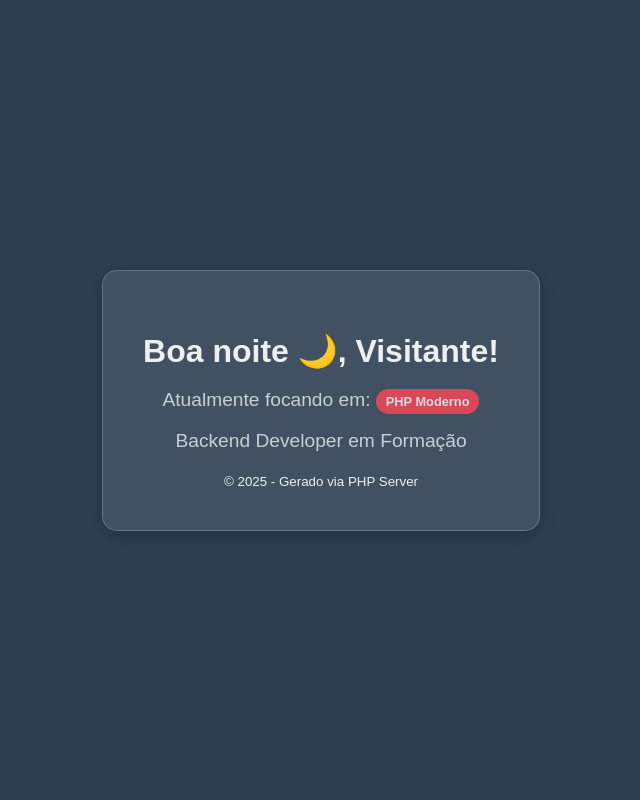
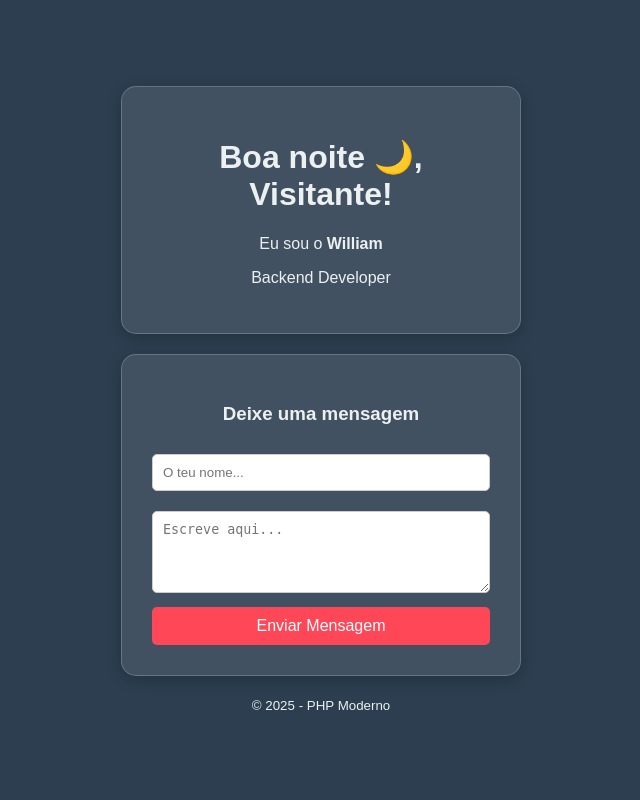
Before and after one commit to williampgdias/primeiro-site-php, a PHP site: page / in a window 1280 px wide. Shown: the whole page, without its empty margins (319-959 px from the left). Run offline with PHP 8.4, Linux system fonts and the light colour scheme.

Commit message:
feat: implementa formulário de contato funcional via método POST

```diff
--- a/index.php
+++ b/index.php
@@ -1,10 +1,8 @@
 <?php
 
 // Backend
-$nomeBruto = $_GET['nome'] ?? 'Visitante';
-$nome = htmlspecialchars($nomeBruto);
-
-$cargo = "Backend Developer em Formação";
+$nomeDono = "William";
+$cargo = "Backend Developer";
 $anoAtual = date('Y');
 
 $hora = (int)date('H');
@@ -22,6 +20,29 @@ if ($hora >= 6 && $hora < 12) {
 }
 
 $corTexto = $corTexto ?? "#333";
+
+
+// Lógica do GET (URL)
+$nomeVisitante = $_GET['nome'] ?? 'Visitante';
+$nomeVisitante = htmlspecialchars($nomeVisitante);
+
+// Lógica POST (Processar Formulário)
+$mensagemFeedback = "";
+
+if ($_SERVER['REQUEST_METHOD'] === 'POST') {
+    $remetente = $_POST['remetente'] ?? '';
+    $mensagem = $_POST['mensagem'] ?? '';
+
+    // Sanitização
+    $remetente = htmlspecialchars($remetente);
+    $mensagem = htmlspecialchars($mensagem);
+
+    if ($remetente !== '' && $mensagem !== '') {
+        $mensagemFeedback = "✅ Obrigado, $remetente! A tua mensagem foi recebida.";
+    } else {
+        $mensagemFeedback = "❌ Por favor, preenche todos os campos.";
+    }
+}
 ?>
 
 <!DOCTYPE html>
@@ -29,7 +50,7 @@ $corTexto = $corTexto ?? "#333";
 
 <head>
     <meta charset="UTF-8">
-    <title>Meu Primeiro Site PHP</title>
+    <title>Cartão Digital Interativo</title>
     <style>
     body {
         background-color: <?php echo $corFundo;
@@ -38,54 +59,96 @@ $corTexto = $corTexto ?? "#333";
         ?>;
         font-family: sans-serif;
         display: flex;
+        flex-direction: column;
         justify-content: center;
         align-items: center;
-        height: 100vh;
+        min-height: 100vh;
         margin: 0;
+    }
+
+    .container {
+        width: 100%;
+        max-width: 400px;
         text-align: center;
     }
 
     .card {
         background: rgba(255, 255, 255, 0.1);
-        padding: 40px;
+        padding: 30px;
         border-radius: 15px;
         box-shadow: 0 4px 15px rgba(0, 0, 0, 0.2);
         border: 1px solid rgba(255, 255, 255, 0.2);
+        margin-bottom: 20px;
     }
 
-    h1 {
-        margin-bottom: 10px;
+    /* Estilos do Formulário */
+    input,
+    textarea {
+        width: 100%;
+        padding: 10px;
+        margin: 10px 0;
+        border-radius: 5px;
+        border: 1px solid #ccc;
+        box-sizing: border-box;
+        /* Garante que o padding não estoure a largura */
     }
 
-    p {
-        font-size: 1.2rem;
-        opacity: 0.8;
+    button {
+        background-color: #ff4757;
+        color: white;
+        border: none;
+        padding: 10px 20px;
+        border-radius: 5px;
+        cursor: pointer;
+        font-size: 1rem;
+        width: 100%;
     }
 
-    .badge {
-        background-color: #ff4757;
-        color: white;
-        padding: 5px 10px;
-        border-radius: 20px;
-        font-size: 0.8rem;
+    button:hover {
+        background-color: #ff6b81;
+    }
+
+    .feedback {
+        background-color: rgba(0, 0, 0, 0.3);
+        padding: 10px;
+        border-radius: 5px;
+        margin-bottom: 15px;
         font-weight: bold;
     }
     </style>
 </head>
 
 <body>
+    <div class="container">
         <div class="card">
             <h1>
-            <?php echo $saudacao; ?>, <?php echo $nome; ?>!
+                <?php echo $saudacao; ?>, <?php echo $nomeVisitante; ?>!
             </h1>
-
             <p>
-            Atualmente focando em: <span class="badge">PHP Moderno</span>
+                Eu sou o <strong><?php echo $nomeDono; ?></strong>
             </p>
             <p>
                 <?php echo $cargo; ?>
             </p>
-        <small>&copy; <?php echo $anoAtual; ?> - Gerado via PHP Server</small>
+        </div>
+
+        <?php if ($mensagemFeedback !== ''): ?>
+        <div class="feedback">
+            <?php echo $mensagemFeedback; ?>
+        </div>
+        <?php endif; ?>
+
+        <div class="card">
+            <h3>Deixe uma mensagem</h3>
+
+            <form method="POST" action="">
+                <input type="text" name="remetente" placeholder="O teu nome..." required>
+                <textarea name="mensagem" rows="4" placeholder="Escreve aqui..." required></textarea>
+                <button type="submit">Enviar Mensagem</button>
+            </form>
+        </div>
+
+        <small>&copy; <?php echo $anoAtual; ?> - PHP Moderno</small>
     </div>
 </body>
 
```
Lines whose indentation alone changed are shown as unchanged.
